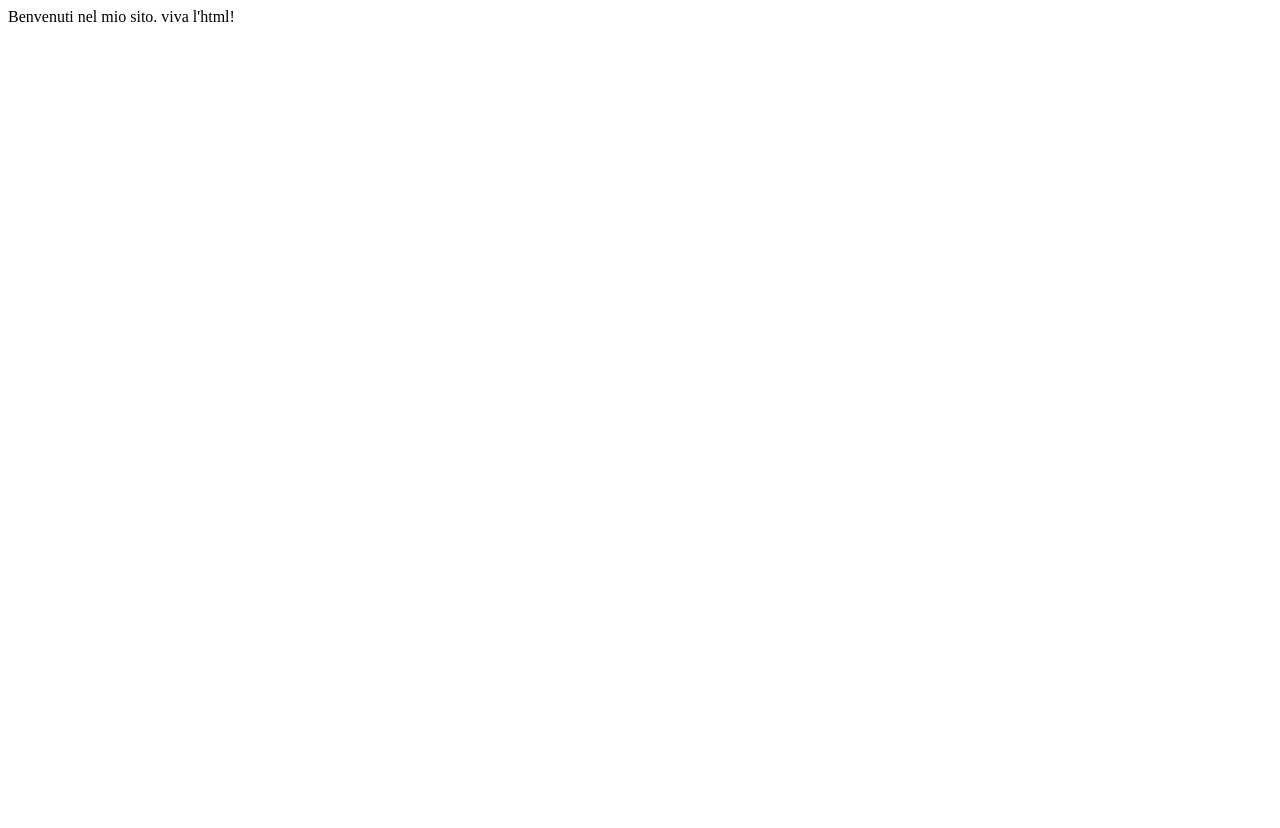
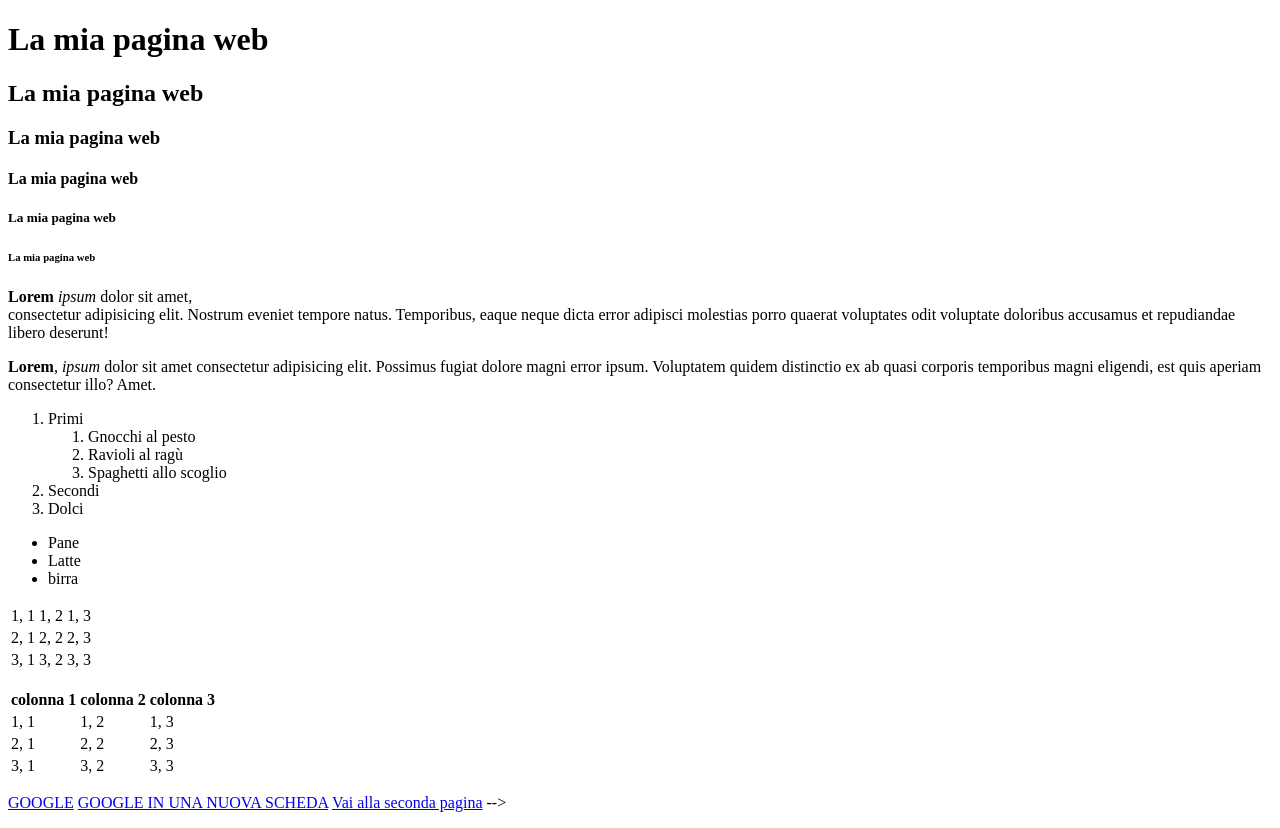
Before and after one commit to labstraction/intro-html, a plain HTML site: page index.html in a window 1280 px wide. Before the commit the page ends 800 px from the top, so only its background shows below. Drawn offline with Linux system fonts and the light colour scheme.

Commit message:
primi tag html

```diff
--- a/index.html
+++ b/index.html
@@ -1,14 +1,83 @@
 <!DOCTYPE html>
 <html lang="it">
+
 <head>
   <meta charset="UTF-8">
   <meta http-equiv="X-UA-Compatible" content="IE=edge">
   <meta name="viewport" content="width=device-width, initial-scale=1.0">
   <title>Intro html</title>
 </head>
+
 <body>
-  Benvenuti nel mio sito.
+  <header>
+    <h1>La mia pagina web</h1>
+    <h2>La mia pagina web</h2>
+    <h3>La mia pagina web</h3>
+    <h4>La mia pagina web</h4>
+    <h5>La mia pagina web</h5>
+    <h6>La mia pagina web</h6>
+  </header>
+  <main>
+    <p>
+      <strong>Lorem</strong> <em>ipsum</em> dolor sit amet, <br>
+      consectetur adipisicing elit. Nostrum eveniet tempore natus. Temporibus, eaque neque dicta error adipisci molestias porro quaerat voluptates odit voluptate doloribus accusamus et repudiandae libero deserunt!
+    </p>
+    <p>
+      <b>Lorem</b>, <i>ipsum</i> dolor sit amet consectetur adipisicing elit. Possimus fugiat dolore magni error ipsum. Voluptatem quidem distinctio ex ab quasi corporis temporibus magni eligendi, est quis aperiam consectetur illo? Amet.
+    </p>
+    <p>
+      <ol>
+        <li>
+          Primi
+          <ol>
+            <li>Gnocchi al pesto</li>
+            <li>Ravioli al ragù</li>
+            <li>Spaghetti allo scoglio</li>
+          </ol>
+        </li>
+        <li>Secondi</li>
+        <li>Dolci</li>
+      </ol>
+      <ul>
+        <li>Pane</li>
+        <li>Latte</li>
+        <li>birra</li>
+      </ul>
+    </p>
+      <table>
+        <tr><td>1, 1</td><td>1, 2</td><td>1, 3</td></tr>
+        <tr><td>2, 1</td><td>2, 2</td><td>2, 3</td></tr>
+        <tr><td>3, 1</td><td>3, 2</td><td>3, 3</td></tr>
+      </table>
+    </p>
+    <p>
+      <table>
+        <thead>
+          <tr><th>colonna 1</th><th>colonna 2</th><th>colonna 3</th></tr>
+        </thead>
+        <tbody>
+          <tr><td>1, 1</td><td>1, 2</td><td>1, 3</td></tr>
+          <tr><td>2, 1</td><td>2, 2</td><td>2, 3</td></tr>
+          <tr><td>3, 1</td><td>3, 2</td><td>3, 3</td></tr>
+        </tbody>
+      </table>
+    </p>
+    <p>
+      <a href="https://google.it">GOOGLE</a>
+      <a href="https://google.it" target="_blank">GOOGLE IN UNA NUOVA SCHEDA</a>
+      <a href="./second-page.html">Vai alla seconda pagina</a>
+ -->
+    </p>      <!-- <a href="mailto:ilmionuovoaccount@gmail.com">ilmionuovoaccount@gmail.com</a>
+      <a href="tel:+393339917218">+39 333 9917218</a>
+    <p>
+      <img  height="100" src="https://upload.wikimedia.org/wikipedia/commons/b/b3/Hipop%C3%B3tamo_%28Hippopotamus_amphibius%29%2C_parque_nacional_de_Chobe%2C_Botsuana%2C_2018-07-28%2C_DD_82.jpg" alt="ippopotamo alta definizione">
+      <img width="300px" src="./assets/ippopotamo.jpg" alt="ippopotamo bocca aperta">
 
-  viva l'html!
+    </p>
+  </main>
+  <footer>
+    footer
+  </footer>
 </body>
+
 </html>
```
Also changed, not shown: second-page.html (added, +12 -0 lines), assets/ippopotamo.jpg (added).
